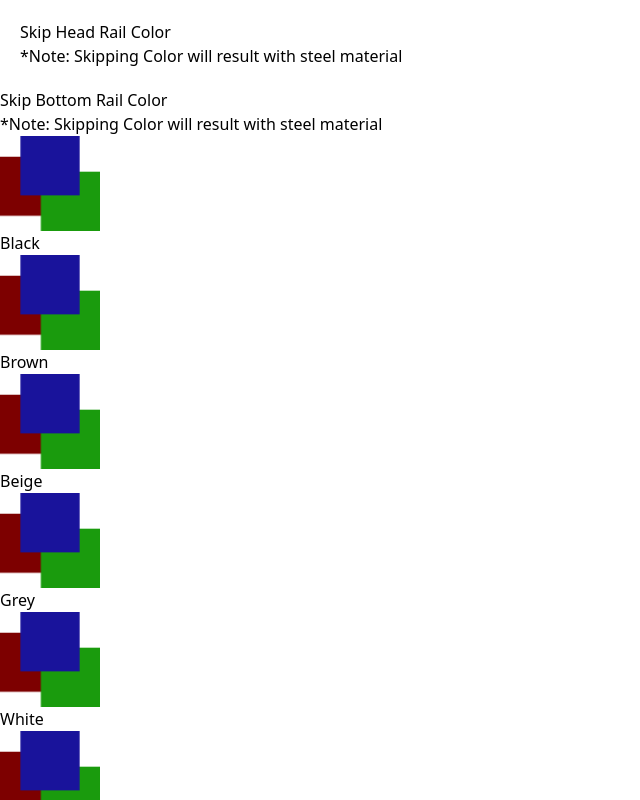
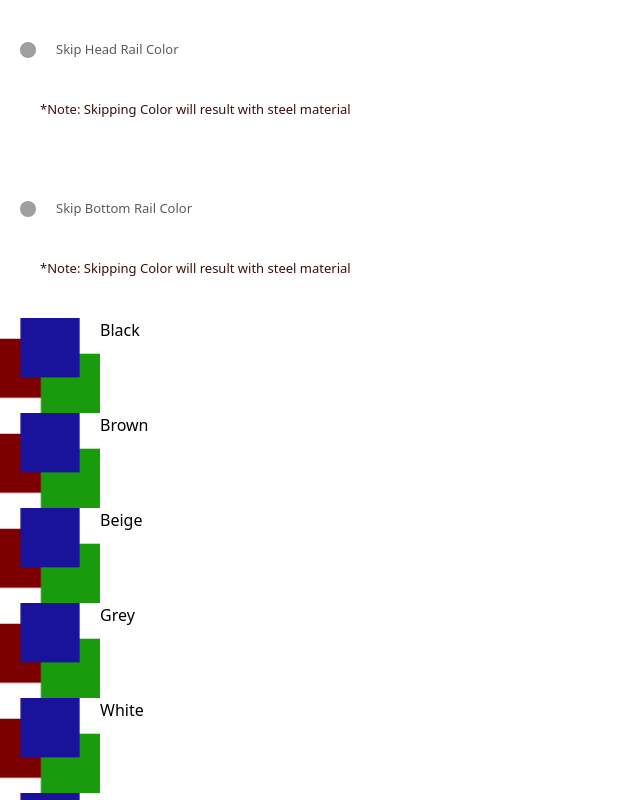
Before and after one commit to deodagee/economyblindsandshades, a Next.js app: page /components/fabrics/fabrics in a window 1280 px wide. Shown: the top 800 px of the page, without its empty margins (0-640 px from the left). Built offline with nearby package versions, Linux system fonts and the light colour scheme.

Commit message:
Add files via upload

```diff
--- a/styles/components/pages/zebrablinds.module.css
+++ b/styles/components/pages/zebrablinds.module.css
@@ -2166,20 +2166,100 @@
   justify-content: start;
 }
 
-
-
-
-
-
-
-
-
-
-
-
-
-
-
+.ellipse_and_title {
+  display: flex;
+  flex-direction: row;
+  align-items: center;
+  justify-content: center;
+}
+
+.skip_head_rail_ellipse {
+  display: flex;
+  width: 2vh;
+  height: 2vh;
+  background-color: #9f9f9f;
+  border-radius: 1rem;
+}
+
+.active_skip_head_rail_ellipse {
+  display: flex;
+  width: 2vh;
+  height: 2vh;
+  background-color: #39b806;
+  border-radius: 1rem;
+}
+
+.skip_head_rail_color_for_head_rail_title {
+  width: 59vw;
+  display: flex;
+  padding: 20px;
+  font-size: 13px;
+  color: #5b5b5b;
+}
+
+.note_skipping_color_for_head_rail {
+  width: 59vw;
+  display: flex;
+  padding: 20px;
+  font-size: 13px;
+  color: #3c0e0e;
+}
+
+.skip_bottom_section {
+  display: flex;
+  width: 59vw;
+  flex-direction: column;
+  padding: 20px;
+  align-items: start;
+  justify-content: start;
+}
+
+.ellipse_and_title {
+  display: flex;
+  flex-direction: row;
+  align-items: center;
+  justify-content: center;
+}
+
+.skip_bottom_rail_ellipse {
+  display: flex;
+  width: 2vh;
+  height: 2vh;
+  background-color: #9f9f9f;
+  border-radius: 1rem;
+}
+
+.active_skip_bottom_rail_ellipse {
+  display: flex;
+  width: 2vh;
+  height: 2vh;
+  background-color: #39b806;
+  border-radius: 1rem;
+}
+
+.skip_head_rail_color_for_bottom_rail {
+  width: 59vw;
+  display: flex;
+  padding: 20px;
+  font-size: 13px;
+  color: #5b5b5b;
+}
+
+.note_skipping_color_for_bottom_rail {
+  width: 59vw;
+  display: flex;
+  padding: 20px;
+  font-size: 13px;
+  color: #3c0e0e;
+}
+
+
+
+
+
+.imageAndLabelContainerFabricsHeader{
+  display: flex;
+}
 
 
 
```
